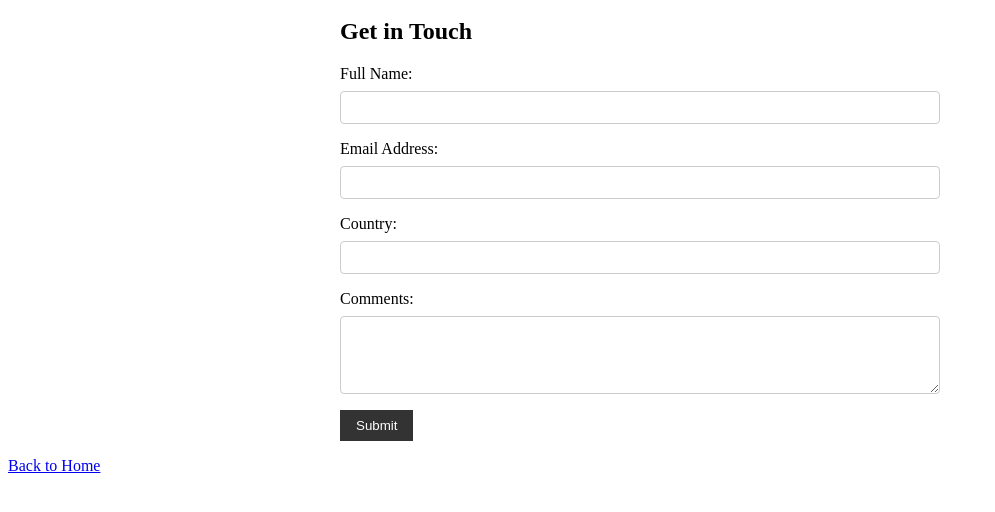
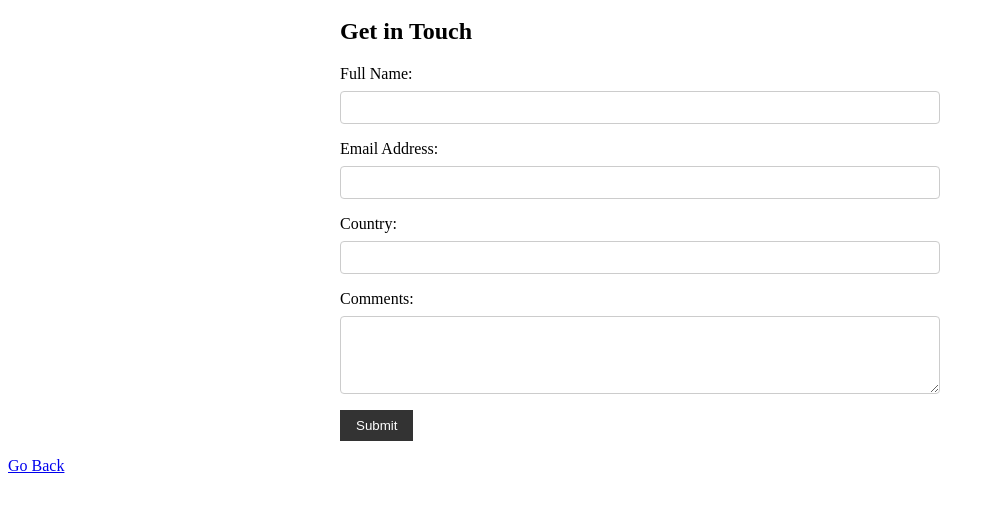
Before and after one commit to student123v/my-firts-project.github.io, a plain HTML site: page contact.html in a window 1280 px wide. Shown: the part 48-560 px from the top of the page, without its empty margins (0-995 px from the left). Drawn offline with Linux system fonts and the light colour scheme.

Commit message:
Update contact.html

```diff
--- a/contact.html
+++ b/contact.html
@@ -28,7 +28,7 @@
         </section>
     </main>
     <footer>
-        <a href="index.html">Back to Home</a>
+        <a href="index.html">Go Back</a>
     </footer>
 </body>
 </html>
```
